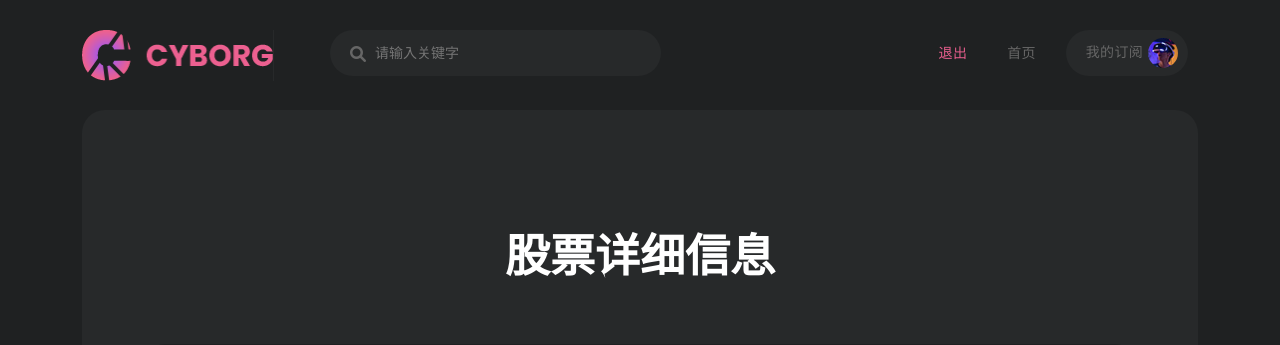
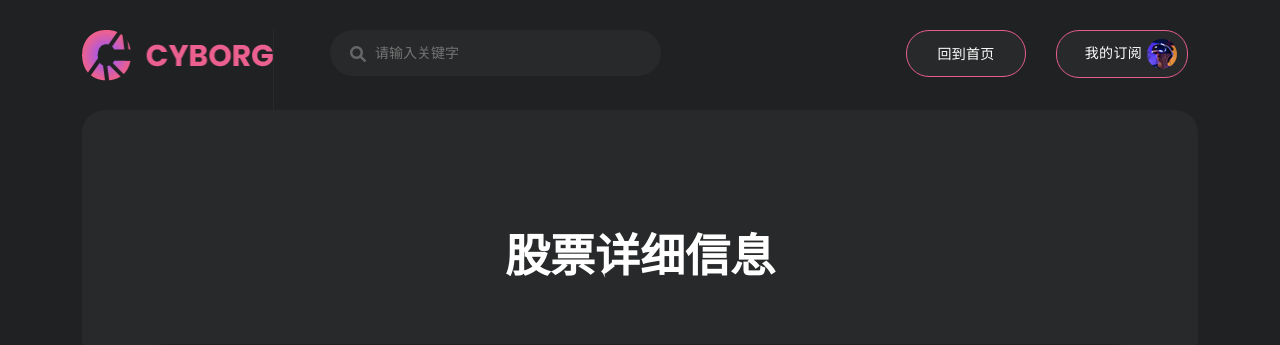
Before and after one commit to newforyou/Stock_Public_Opinion_Forecast, a Flask app: page /personal/detail in a window 1280 px wide; the page is wider, and only the part inside the window is pictured. Shown: the top 345 px of that part. Run offline with Flask 2, Linux system fonts and the light colour scheme; some libraries are stand-ins or nearby versions.

Commit message:
修改所有界面导航栏样式

```diff
--- a/templates/details.html
+++ b/templates/details.html
@@ -29,6 +29,63 @@
 
 </head>
 
+<style>
+    .header-area .main-nav .nav li:hover a,
+.header-area .main-nav .nav li a.active {
+        color: #fff !important;
+    }
+    .header-area .main-nav .nav li:last-child:hover a,
+.header-area .main-nav .nav li:last-child a.active{
+        background-color: #27292a !important;
+    }
+
+    #index a{
+        color: #fff;
+        padding: 8px 10px 8px 10px;
+        position: relative;
+        right: 30px;
+        border-radius: 23px;
+        width: 120px;
+        height: 47px;
+        text-align: center;
+        line-height: 30px;
+        background-color: #27292a;
+        border: 1px solid #e75e8d;
+    }
+
+    #index a:hover{
+        background-color: #e75e8d;
+    }
+
+    #person a{
+        border: 1px solid #e75e8d;
+    }
+
+    #person:hover .active{
+        background-color: #e75e8d !important;
+        border-radius: 23px 23px 0 0;
+    }
+    #person:hover #log-out{
+        background-color: #e75e8d !important;
+        transition: 0.3s;
+        transform: scaleY(1);
+    }
+
+    #log-out{
+        padding: 0;
+        width: 132px;
+        height: 46px;
+        border-radius: 0 0 23px 23px;
+        text-align: center;
+        line-height: 46px;
+        transition: 0.3s;
+        transform: scaleY(0);
+        transform-origin: 50% 0;
+        background-color: #1f2122;
+    }
+
+</style>
+
 <body>
 <!-- ***** 头部开始 ***** -->
 <header class="header-area header-sticky">
@@ -57,13 +114,18 @@
                     <!-- ***** 搜索模块结束 ***** -->
                     <!-- ***** 菜单栏开始 ***** -->
                     <ul class="nav">
-                        <li><a class="active" href="{{ url_for('personal.logout') }}">退出</a></li>
-                        <li><a href="{{ url_for('personal.index') }}">首页</a></li>
-                        <li>
-                            <a href="{{ url_for('personal.profile') }}"
-                            >我的订阅<img src="{{ url_for('static',filename="assets/images/profile-header.jpg") }}"
+                        <li style="width: 120px;" id="index">
+                            <a
+                            href="{{ url_for('personal.index') }}">
+                            回到首页
+                            </a>
+                        </li>
+                        <li id="person" >
+                            <a href="{{ url_for('personal.profile') }}" class="active"
+                            >我的订阅<img src="{{ url_for('static',filename='assets/images/profile-header.jpg') }}"
                                           alt=""
                             /></a>
+                            <a href="{{ url_for('personal.logout') }}" id="log-out">退出登录</a>
                         </li>
 
                     </ul>
```
Also changed, not shown: templates/index.html (+61 -4 lines), templates/profile.html (+59 -7 lines).
